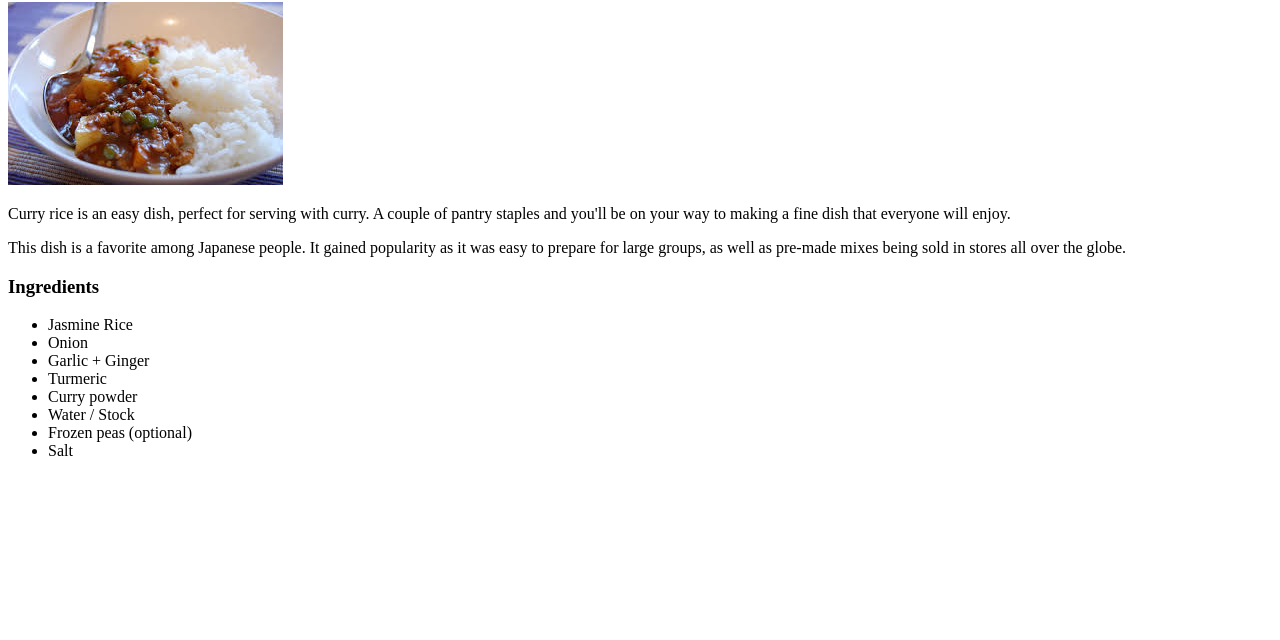
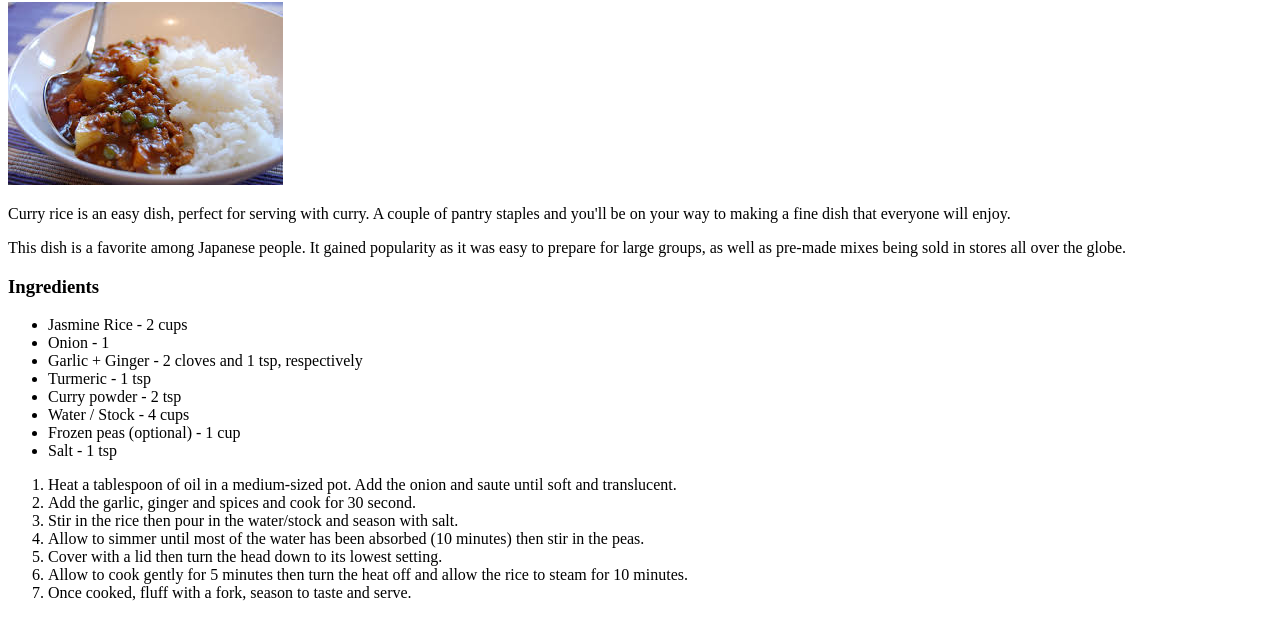
Before and after one commit to SilliestSam/odin-recipes, a plain HTML site: page recipes/curry-rice.html in a window 1280 px wide. Shown: the part 104-744 px from the top of the page. Drawn offline with Linux system fonts and the light colour scheme.

Commit message:
Added steps and ingredient amounts

```diff
--- a/recipes/curry-rice.html
+++ b/recipes/curry-rice.html
@@ -19,15 +19,24 @@
         </p>
         <h3>Ingredients</h3>
         <ul>
-            <li>Jasmine Rice</li>
-            <li>Onion</li>
-            <li>Garlic + Ginger</li>
-            <li>Turmeric</li>
-            <li>Curry powder</li>
-            <li>Water / Stock</li>
-            <li>Frozen peas (optional)</li>
-            <li>Salt</li>
+            <li>Jasmine Rice - 2 cups</li>
+            <li>Onion - 1</li>
+            <li>Garlic + Ginger - 2 cloves and 1 tsp, respectively</li>
+            <li>Turmeric - 1 tsp</li>
+            <li>Curry powder - 2 tsp</li>
+            <li>Water / Stock - 4 cups</li>
+            <li>Frozen peas (optional) - 1 cup</li>
+            <li>Salt - 1 tsp</li>
         </ul>
+        <ol>
+            <li>Heat a tablespoon of oil in a medium-sized pot. Add the onion and saute until soft and translucent.</li>
+            <li>Add the garlic, ginger and spices and cook for 30 second.</li>
+            <li>Stir in the rice then pour in the water/stock and season with salt.</li>
+            <li>Allow to simmer until most of the water has been absorbed (10 minutes) then stir in the peas.</li>
+            <li>Cover with a lid then turn the head down to its lowest setting.</li>
+            <li>Allow to cook gently for 5 minutes then turn the heat off and allow the rice to steam for 10 minutes.</li>
+            <li>Once cooked, fluff with a fork, season to taste and serve.</li>
+        </ol>
 
     </body>
 </html>
```
